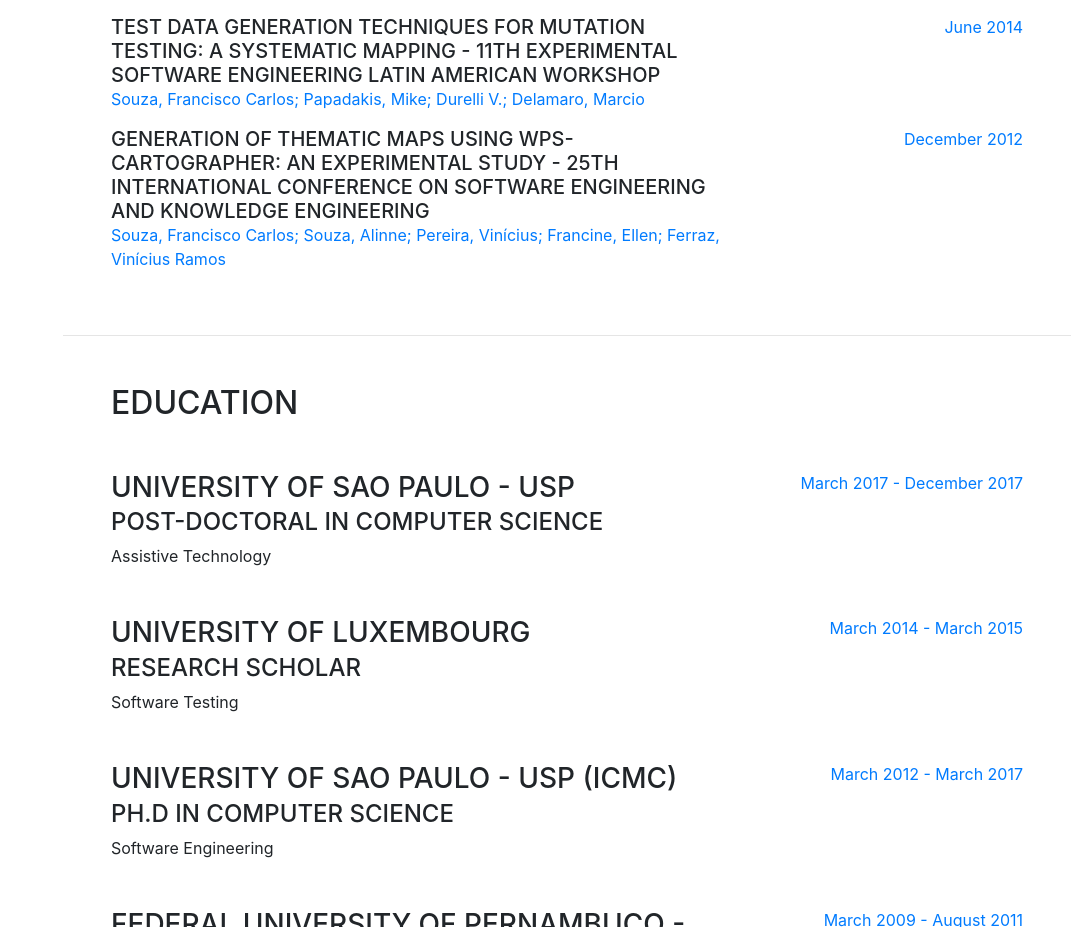
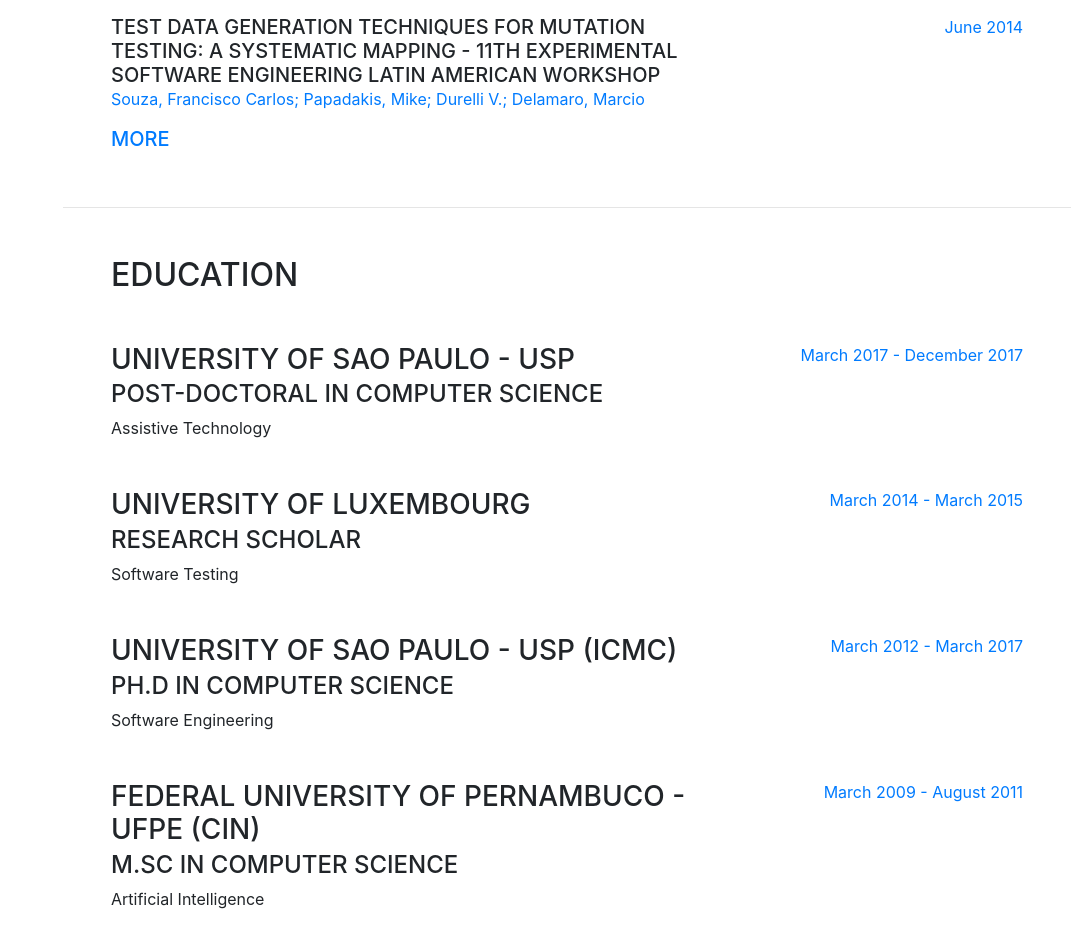
Before and after one commit to fcarlosmonteiro/fcarlosmonteiro.github.io, a website with bundled scripts: page index.html in a window 1280 px wide. Shown: the part 3560-4487 px from the top of the page, without its empty margins (209-1280 px from the left). Built offline with nearby package versions, Linux system fonts and the light colour scheme; a web font is replaced by a local one.

Commit message:
update papers

```diff
--- a/index.html
+++ b/index.html
@@ -270,16 +270,7 @@
           </div>
         </div>
 
-        <div class="resume-item d-flex flex-column flex-md-row justify-content-between">
-          <div class="resume-content">
-            <h5 class="mb-0">Generation of thematic maps using WPS-Cartographer: An experimental study - 25th International Conference on Software Engineering and Knowledge Engineering</h5>
-            <div class="text-primary mb-3">Souza, Francisco Carlos; Souza, Alinne; Pereira, Vinícius; Francine, Ellen; Ferraz, Vinícius Ramos</div>
-            <p></p>
-          </div>
-          <div class="resume-date text-md-right">
-            <span class="text-primary">December 2012</span>
-          </div>
-        </div>
+        <h5><a href="http://lattes.cnpq.br/0057958225738520">MORE</a></h5>
 
       </div>
 
```
